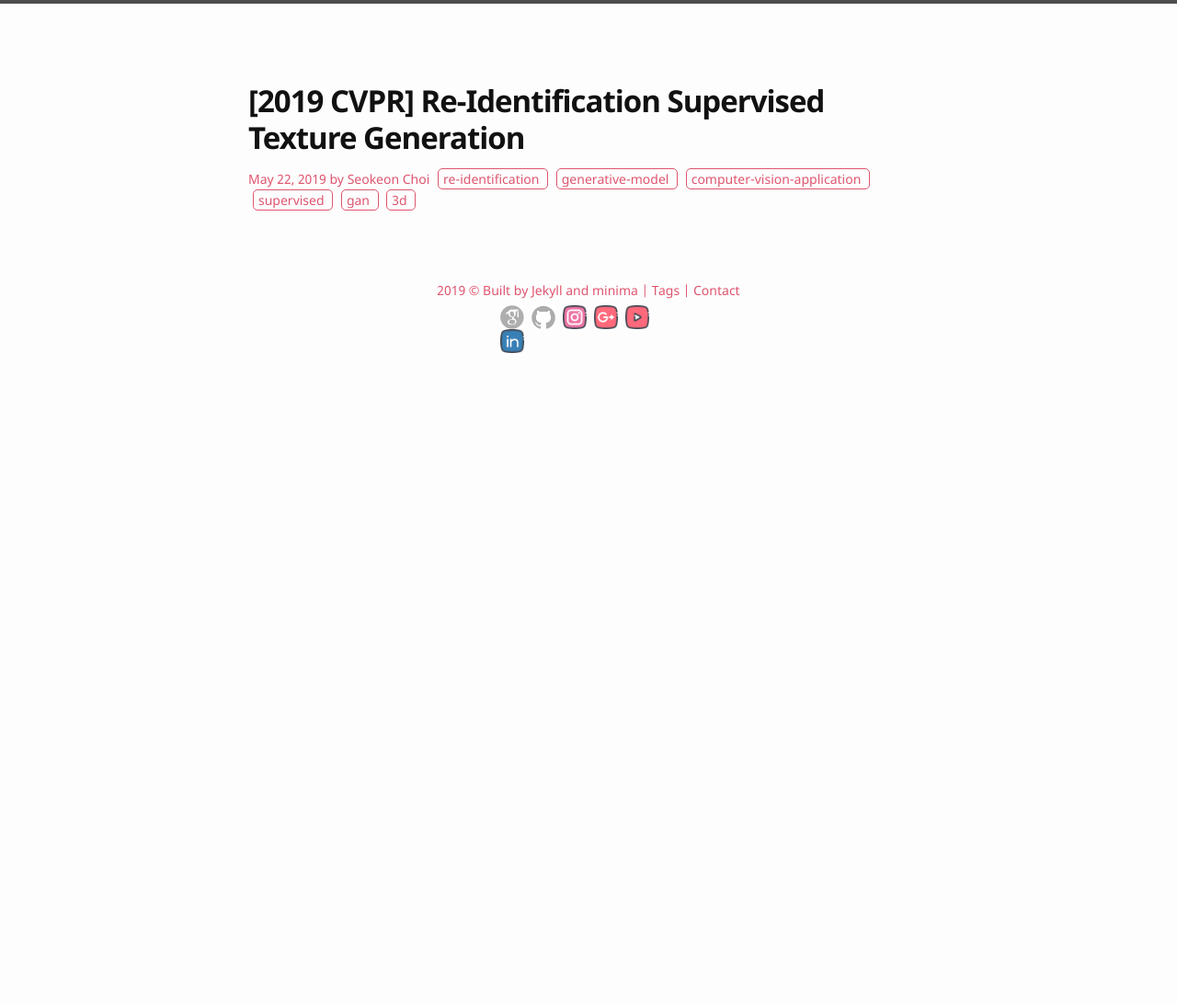
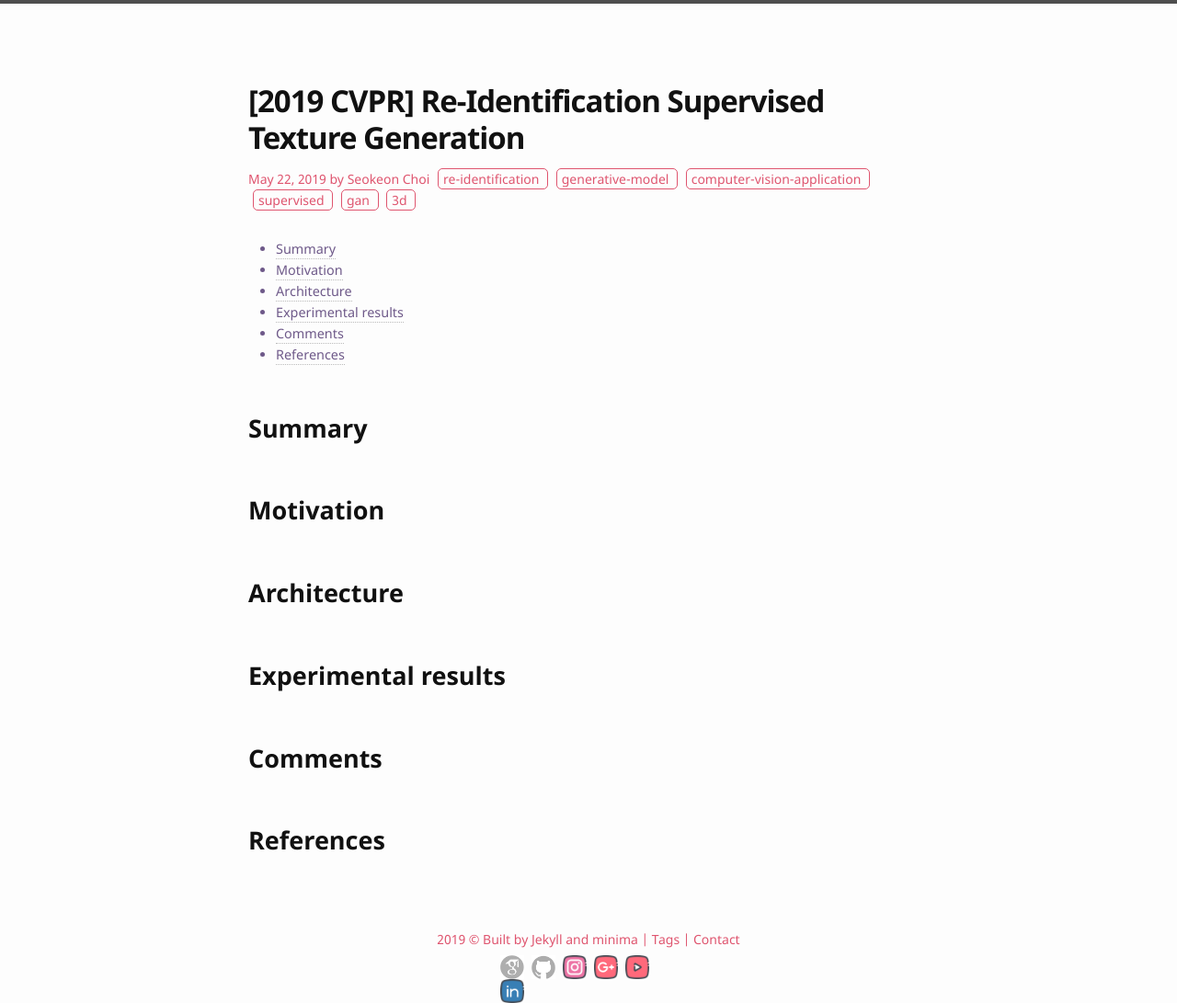
Before and after one commit to bismex/bismex.github.io, a Jekyll site: the page built from _posts/2019-05-22-3DTG.md, in a window 1280 px wide and 1091 px high. Shown: the whole window at 92% size. Built offline with Jekyll 4.4.1, drawn with Linux system fonts in a browser that asks for light colours.

Commit message:
Update 2019-05-22-3DTG.md

```diff
--- a/_posts/2019-05-22-3DTG.md
+++ b/_posts/2019-05-22-3DTG.md
@@ -10,3 +10,21 @@
 {: class="table-of-content"}
 * TOC
 {:toc}
+
+
+## Summary
+
+
+## Motivation
+
+
+## Architecture
+
+
+## Experimental results
+
+
+## Comments
+
+
+## References
```
